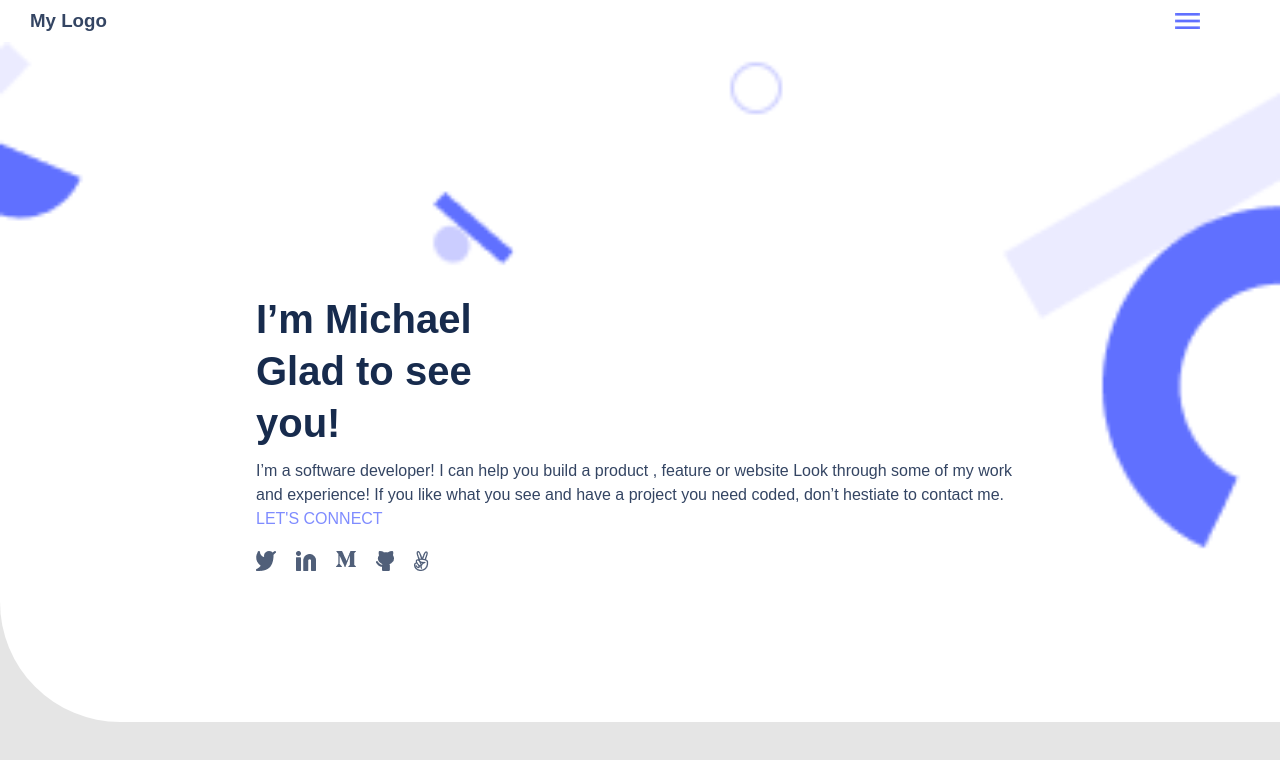
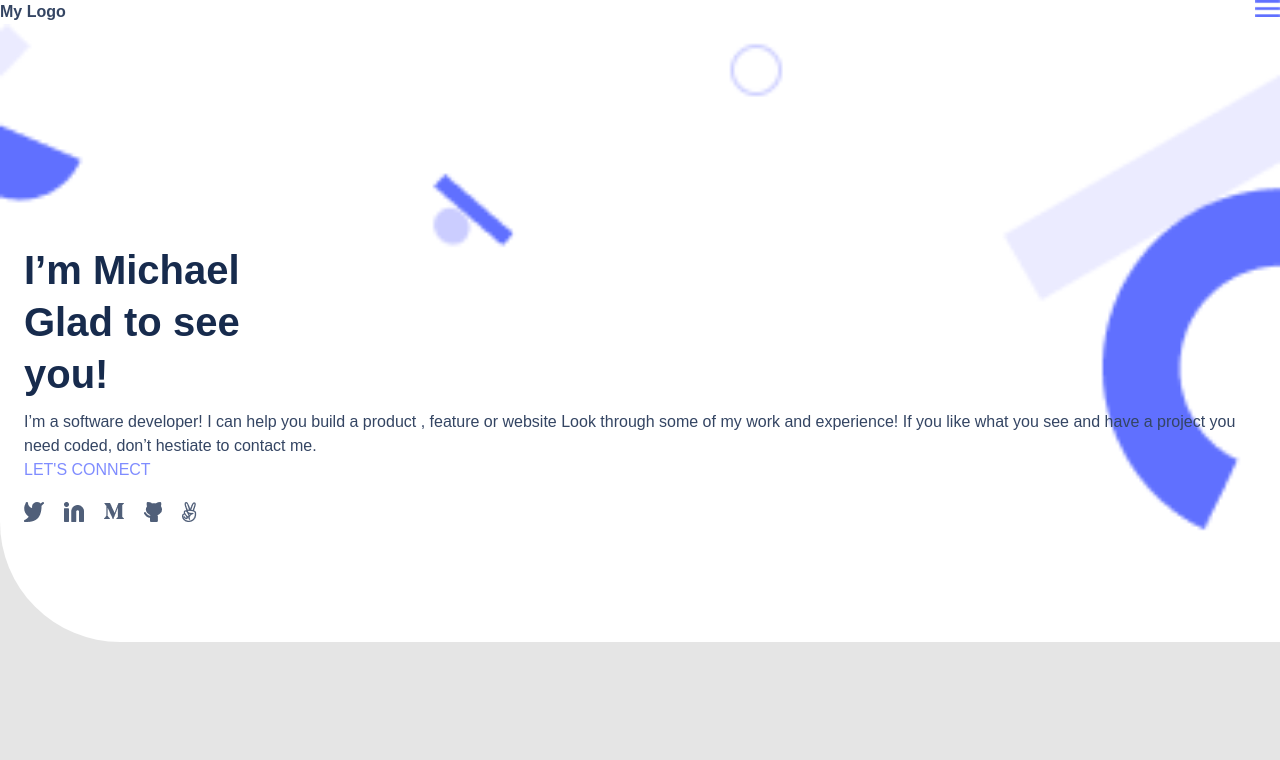
Before and after one commit to michaelasong/PortfolioProject, a website: page index.html in a window 1280 px wide. Drawn offline with Linux system fonts and the light colour scheme.

Commit message:
Reviewers Request Implemented

```diff
--- a/index.html
+++ b/index.html
@@ -10,17 +10,19 @@
 </head>
 
 <body>
-    <nav>
-        <h3 class="logo">My Logo</h3>
-        <img class="onion" src="image/Union.png" alt="" />
-    </nav>
+    <header class="header">
+        <a class="logo" href="">My Logo</a>
+        <nav>
+            <img class="onion" src="image/Union.png" alt="" />
+        </nav>
+    </header>
 
 
     <div class="container">
 
         <section class="backgroundimg">
             <div class="menuSection menuSection1">
-                <h2 class="introduction">I’m Michael Glad to see you!</h2>
+                <h1 class="introduction">I’m Michael Glad to see you!</h1>
                 <p class="Whoiam">
                     I’m a software developer! I can help you build a product , feature
                     or website Look through some of my work and experience! If you like
@@ -32,19 +34,19 @@
                 <a href="#" target="_blank">LET'S CONNECT</a>
                 <ul class="socialMedia">
                     <li>
-                        <img src="image/Twitter.png" alt="" />
+                        <a href="#"><img src="image/Twitter.png" alt="" /></a>
                     </li>
                     <li>
-                        <img src="image/Linkedin.png" alt="" />
+                        <a href="#"><img src="image/Linkedin.png" alt="" /></a>
                     </li>
                     <li>
-                        <img src="image/Meduim.png" alt="" />
+                        <a href="#"><img src="image/Meduim.png" alt="" /></a>
                     </li>
                     <li>
-                        <img src="image/Github.png" alt="" />
+                        <a href="#"><img src="image/Github.png" alt="" /></a>
                     </li>
                     <li>
-                        <img src="image/angellist.png" alt="" />
+                        <a href="#"><img src="image/angellist.png" alt="" /></a>
                     </li>
                 </ul>
             </div>
--- a/style.css
+++ b/style.css
@@ -6,6 +6,7 @@
 
 .logo {
   color: #344563;
+  font-weight: bold;
 }
 
 body {
@@ -31,15 +32,12 @@ header {
 .backgroundimg {
   display: flex;
   flex-direction: column;
-  justify-content: center;
-  align-items: center;
   background-image: url("/image/background.png");
   background-repeat: no-repeat;
   background-size: cover;
   background-color: white;
   border-radius: 0 0 0 120px;
-  height: 680px;
-  width: 100%;
+  padding: 120px 24px;
 }
 
 .flex {
@@ -64,7 +62,6 @@ header {
 }
 
 nav img {
-  margin-right: 50px;
   display: grid;
   width: 25px;
 }
@@ -82,9 +79,9 @@ nav img {
   color: #172b4d;
 }
 
-.backgroundimg .menuSection {
+/* .backgroundimg .menuSection {
   width: 60%;
-}
+} */
 
 .Whoiam {
   width: 100%;
@@ -117,15 +114,21 @@ a {
   list-style: none;
 }
 
-nav {
+/* nav {
   display: flex;
   flex-direction: row;
   justify-content: space-between;
   align-items: center;
   background-color: white;
   padding: 10px 30px;
-}
+} */
 
 .onion {
   cursor: pointer;
 }
+
+.header {
+  display: flex;
+  flex-direction: row;
+  justify-content: space-between;
+}
```
